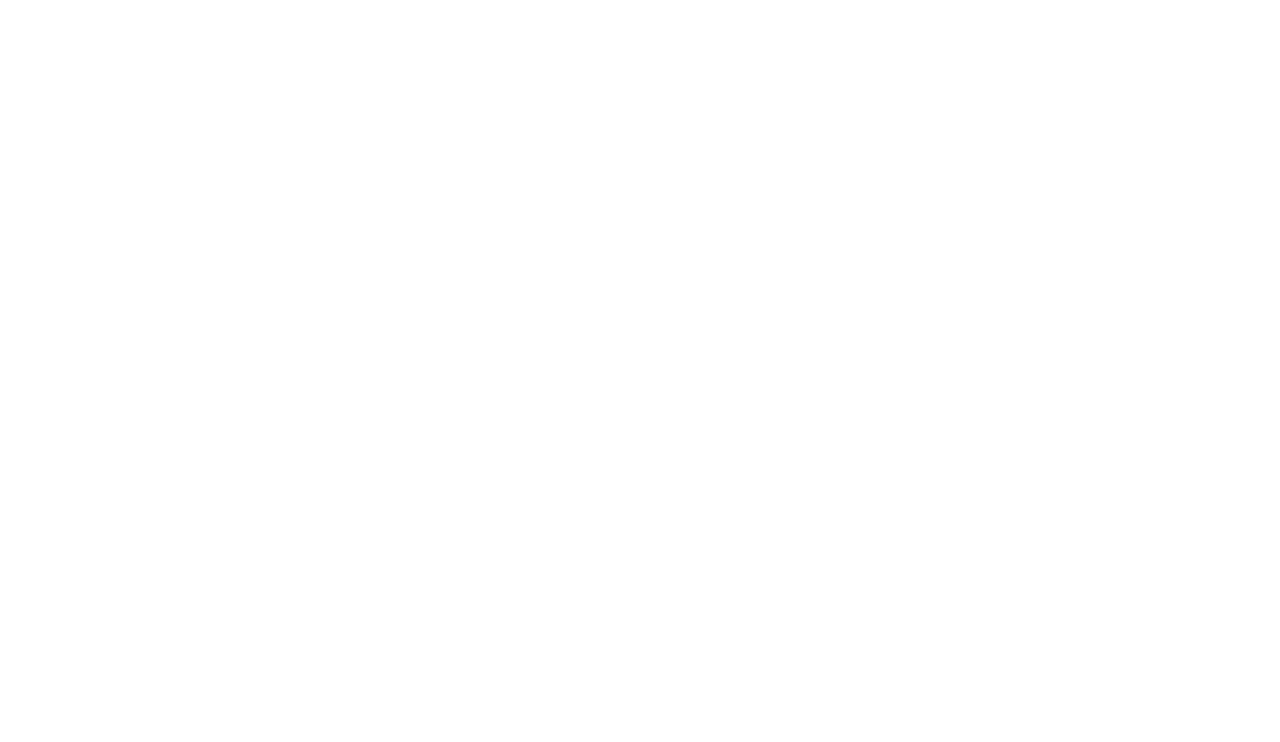
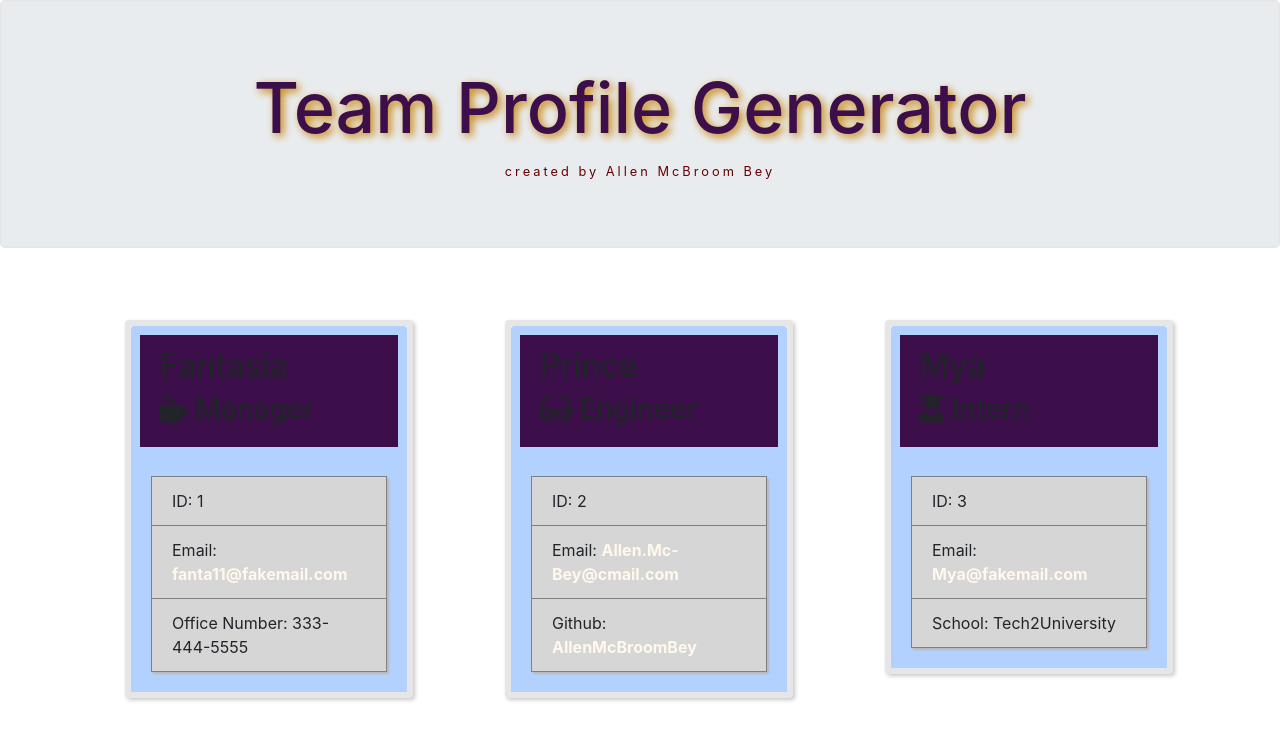
Before and after one commit to AllenM03/SquadUpGenerator, a website: page dist/generatedTeam.html in a window 1280 px wide. Drawn offline with nearby package versions, Linux system fonts and the light colour scheme.

Commit message:
updated html icons

```diff
--- a/dist/generatedTeam.html
+++ b/dist/generatedTeam.html
@@ -1,3 +1,4 @@
+
 <!doctype html>
 <html lang="en">
     <head>
@@ -9,3 +10,61 @@
         <title>Squad Up Team Generator</title>
     </head>
     <body>
+        <div class="jumbotron text-center">
+            <h1>Team Profile Generator</h1>
+            <small>created by Allen McBroom Bey</small>
+        </div>
+        <div class="container">
+            <div class="row">
+                <div class="col-sm-12 col-md-6 col-lg-4">
+                    <div class="card">
+                        <div class="card-header">
+                            <h2>Fantasia</h2>
+                            <h3><i class="fas fa-mug-hot"></i> Manager</h3>
+                        </div>
+                        <div class="card-body">
+                            <ul class="list-group list-group-flush">
+                                <li class="list-group-item">ID: 1</li>
+                                <li class="list-group-item">Email: <a href="mailto:fanta11@fakemail.com">fanta11@fakemail.com</a></li>
+                                <li class="list-group-item">Office Number: 333-444-5555</li>
+                            </ul>
+                        </div>
+                    </div>
+                </div>
+                <div class="col-sm-12 col-md-6 col-lg-4">
+                    <div class="card">
+                        <div class="card-header">
+                            <h2>Prince</h2>
+                            <h3><i class="fas fa-glasses"></i> Engineer</h3>
+                        </div>
+                        <div class="card-body">
+                            <ul class="list-group list-group-flush">
+                                <li class="list-group-item">ID: 2</li>
+                                <li class="list-group-item">Email: <a href="mailto:kemal.demirgil@hotmail.com" target="_blank">Allen.Mc-Bey@cmail.com </a></li>
+                                <li class="list-group-item">Github: <a href="https://github.com/AllenM03" target="_blank">AllenMcBroomBey</a></li>
+                            </ul>
+                        </div>
+                    </div>
+                </div>
+                <div class="col-sm-12 col-md-6 col-lg-4">
+                    <div class="card">
+                        <div class="card-header">
+                            <h2>Mya</h2>
+                            <h3><i class="fas fa-user-graduate"></i> Intern</h3>
+                        </div>
+                        <div class="card-body">
+                            <ul class="list-group list-group-flush">
+                                <li class="list-group-item">ID: 3</li>
+                                <li class="list-group-item">Email: <a href="mailto:mya@fakemail.com">Mya@fakemail.com</a></li>
+                                <li class="list-group-item">School: Tech2University</li>
+                            </ul>
+                        </div>
+                    </div>
+                </div>
+            </div>
+        </div>
+        <script src="https://code.jquery.com/jquery-3.3.1.slim.min.js" integrity="sha384-q8i/X+965DzO0rT7abK41JStQIAqVgRVzpbzo5smXKp4YfRvH+8abtTE1Pi6jizo" crossorigin="anonymous"></script>
+        <script src="https://cdnjs.cloudflare.com/ajax/libs/popper.js/1.14.7/umd/popper.min.js" integrity="sha384-UO2eT0CpHqdSJQ6hJty5KVphtPhzWj9WO1clHTMGa3JDZwrnQq4sF86dIHNDz0W1" crossorigin="anonymous"></script>
+        <script src="https://stackpath.bootstrapcdn.com/bootstrap/4.3.1/js/bootstrap.min.js" integrity="sha384-JjSmVgyd0p3pXB1rRibZUAYoIIy6OrQ6VrjIEaFf/nJGzIxFDsf4x0xIM+B07jRM" crossorigin="anonymous"></script>
+    </body>
+</html>
```
Lines whose indentation alone changed are shown as unchanged.
